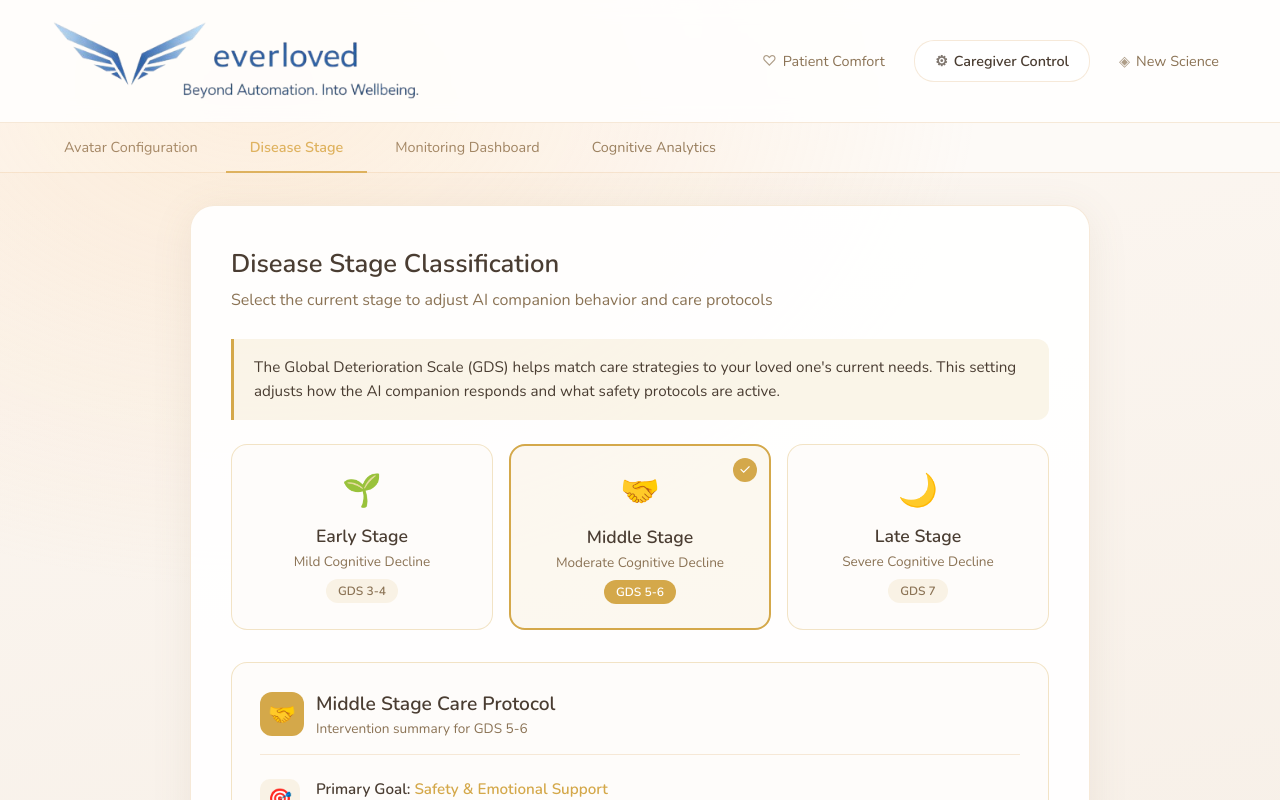
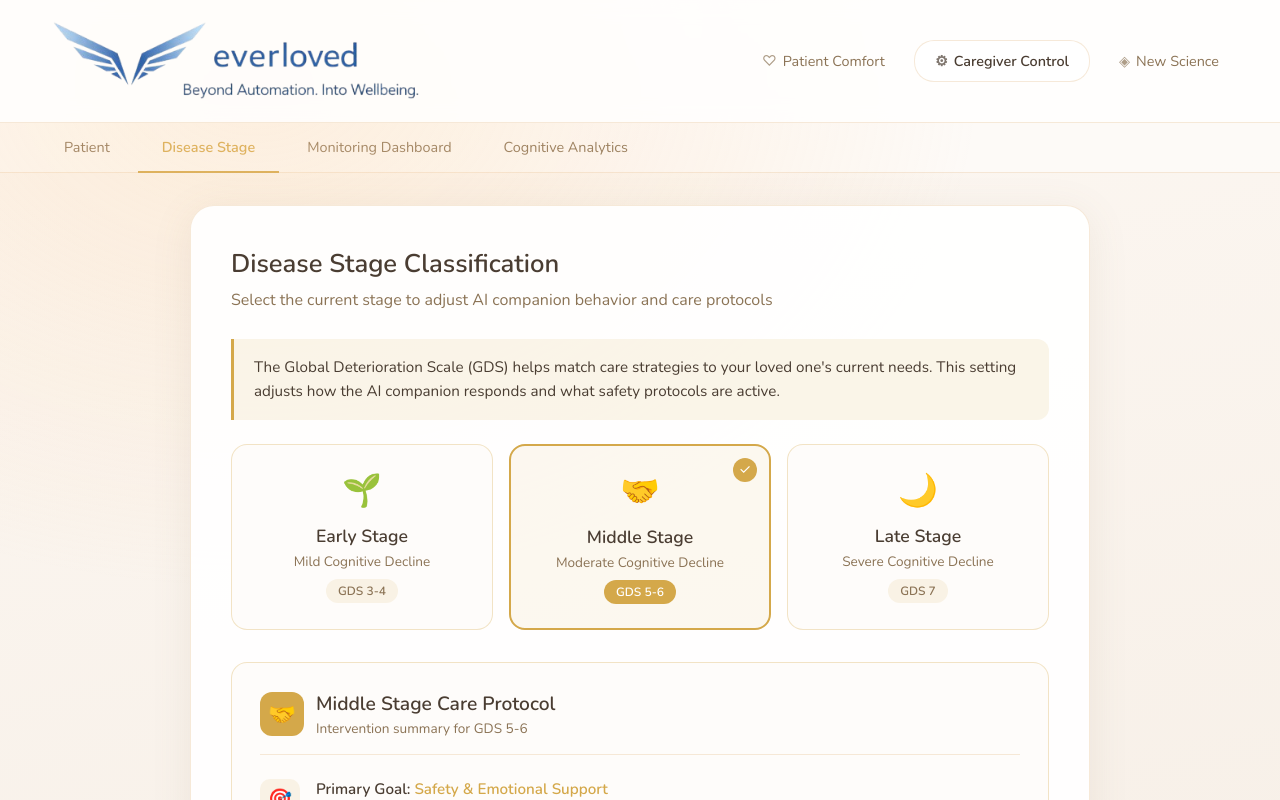
Before and after one commit to rgkhabbaz-sys/everloved-puppy-v2, a Next.js app: page /caregiver/settings in a window 1280 px wide. Shown: the top 800 px of the page. Built offline with nearby package versions, Linux system fonts and the light colour scheme.

Commit message:
Rename Avatar Configuration tab to Patient

```diff
--- a/src/app/caregiver/layout.tsx
+++ b/src/app/caregiver/layout.tsx
@@ -20,7 +20,7 @@ export default function CaregiverLayout({ children }: { children: React.ReactNod
   ];
 
   const subTabs = [
-    { href: '/caregiver', label: 'Avatar Configuration' },
+    { href: '/caregiver', label: 'Patient' },
     { href: '/caregiver/settings', label: 'Disease Stage' },
     { href: '/caregiver/monitoring', label: 'Monitoring Dashboard' },
     { href: '/caregiver/analytics', label: 'Cognitive Analytics' },
```
